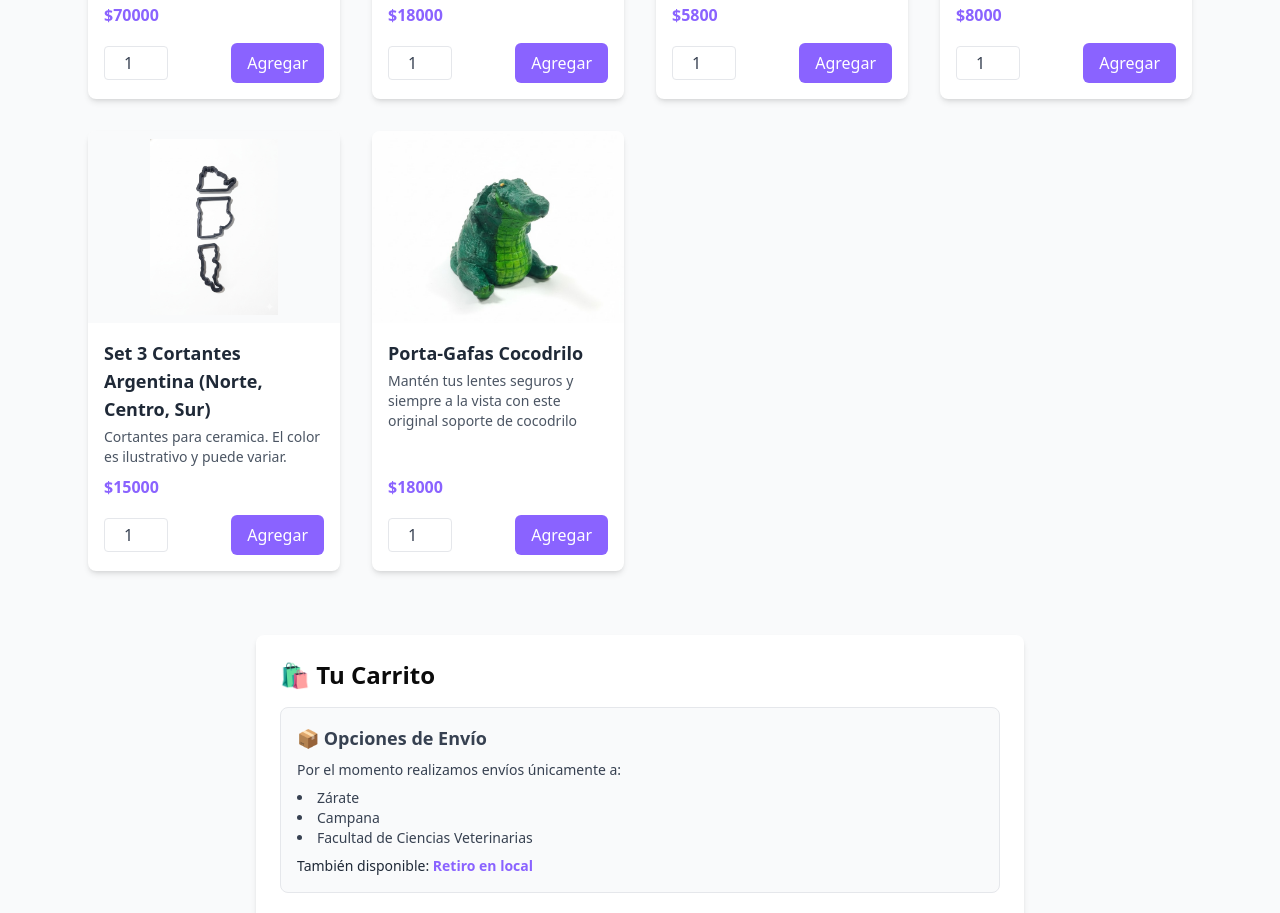
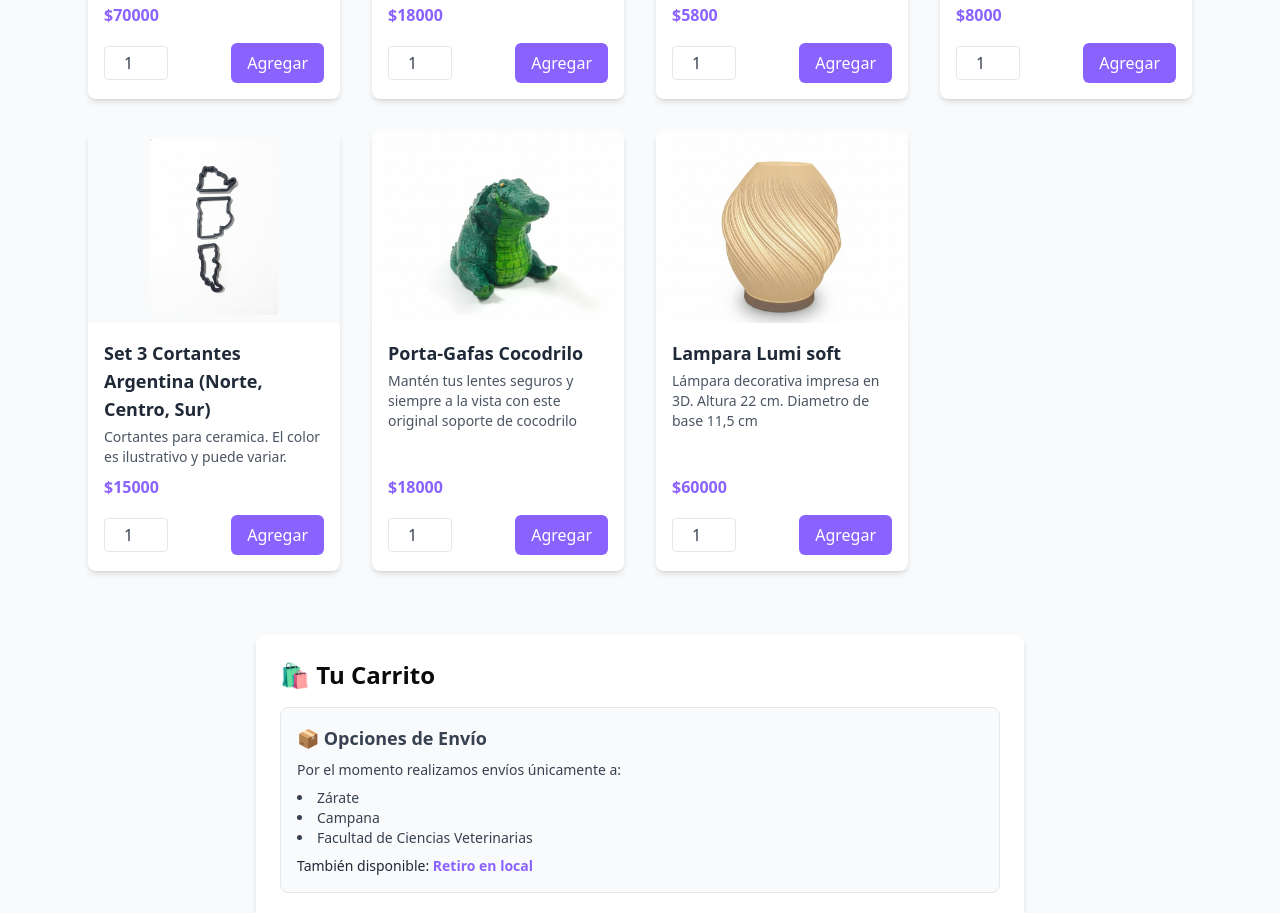
Before and after one commit to lionelc39/print3dn, a React (Vite) app: page / in a window 1280 px wide. Shown: the part 2820-3733 px from the top of the page. Built offline with nearby package versions, Linux system fonts and the light colour scheme.

Commit message:
Update Catalogo.jsx

```diff
--- a/src/Catalogo.jsx
+++ b/src/Catalogo.jsx
@@ -46,6 +46,13 @@ const Catalogo = () => {
     precio: 18000,  // ← Precio en pesos (sin puntos ni comas)
     imagen: "/images/gallery-10.jpg",  // ← Ruta de la imagen
   },
+  {
+    id: 7,
+    nombre: "Lampara Lumi soft",
+    descripcion: "Lámpara decorativa impresa en 3D. Altura 22 cm. Diametro de base 11,5 cm ",
+    precio: 60000,  // ← Precio en pesos (sin puntos ni comas)
+    imagen: "/images/gallery-11.jpg",  // ← Ruta de la imagen
+ },
 ];
 
   // Estado del carrito
```
